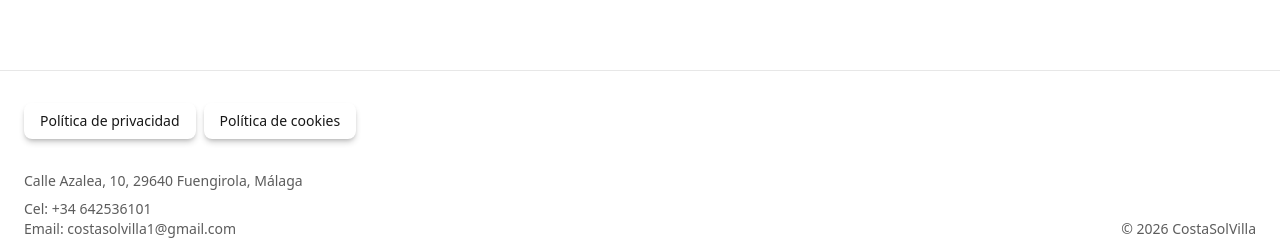
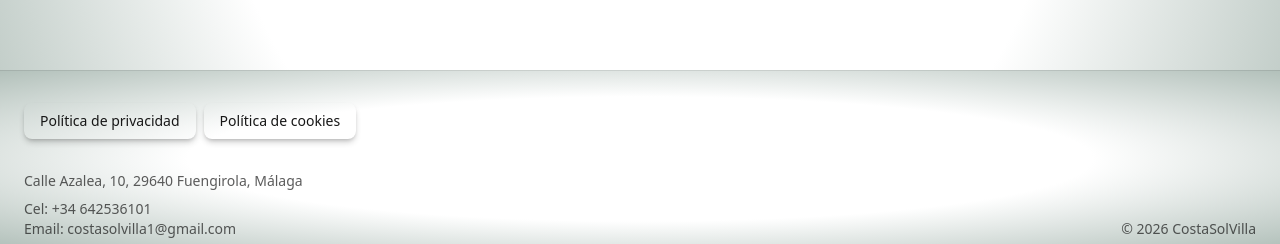
Before and after one commit to RomanKrivocheev/costasolvilla, a Next.js app: page /gallery in a window 1280 px wide. Shown: the part 553-797 px from the top of the page. Built offline with nearby package versions, Linux system fonts and the light colour scheme; no server answers.

Commit message:
Style changes

```diff
--- a/src/app/(site)/layout.tsx
+++ b/src/app/(site)/layout.tsx
@@ -4,10 +4,12 @@ import { SiteFooter } from '@/components/SiteFooter';
 
 const SiteLayout = ({ children }: { children: ReactNode }) => {
   return (
-    <div className="min-h-dvh flex flex-col bg-background text-foreground">
+    <div className="min-h-dvh flex flex-col text-foreground">
       <SiteHeader />
 
-      <main className="flex-1 px-4 sm:px-6 lg:px-12 py-6">{children}</main>
+      <main className="flex-1 px-4 sm:px-6 lg:px-12 py-6 shadow-[0_32px_80px_-40px_rgba(0,0,0,0.6)] dark:shadow-[0_32px_80px_-40px_rgba(255,255,255,0.18)]">
+        {children}
+      </main>
 
       <SiteFooter />
     </div>
--- a/src/app/globals.css
+++ b/src/app/globals.css
@@ -1,8 +1,28 @@
-@import "tailwindcss";
+@import 'tailwindcss';
 
 @plugin "tailwindcss-animate";
 
 @custom-variant dark (&:is(.dark *));
+
+/* simple gradient background */
+.bg-noise {
+  background-color: var(--background);
+  background-image: radial-gradient(
+    circle at center,
+    var(--background) 0%,
+    var(--background) 55%,
+    color-mix(in oklab, var(--primary) 30%, var(--background)) 100%
+  );
+}
+
+.bg-noise-footer {
+  background-color: var(--background);
+  background-image: radial-gradient(
+    var(--background) 0%,
+    var(--background) 50%,
+    color-mix(in oklab, var(--primary) 30%, var(--background)) 100%
+  );
+}
 
 :root {
   --primary: #0b3d2e;
@@ -83,7 +103,7 @@
   --radius-4xl: calc(var(--radius) + 16px);
 }
 
-:root[data-theme="dark"] {
+:root[data-theme='dark'] {
   --background: #0a0a0a;
   --foreground: #ededed;
   --primary: #7a3cff;
--- a/src/app/layout.tsx
+++ b/src/app/layout.tsx
@@ -10,7 +10,7 @@ const RootLayout = async ({ children }: { children: React.ReactNode }) => {
 
   return (
     <html lang={lang}>
-      <body>
+      <body className="bg-noise">
         <ThemeProvider>
           <LanguageProvider initialLang={lang}>{children}</LanguageProvider>
         </ThemeProvider>
--- a/src/components/SiteFooter.tsx
+++ b/src/components/SiteFooter.tsx
@@ -12,7 +12,7 @@ export const SiteFooter = () => {
   const { t } = useLanguage();
 
   return (
-    <footer className="border-t border-foreground/10 bg-background">
+    <footer className="border-t border-foreground/10 bg-noise-footer">
       <div className="mx-auto max-w-7xl px-4 sm:px-6 lg:px-6">
         <div className="flex flex-col gap-4 py-8 sm:flex-row sm:items-center sm:justify-between">
           <div className="flex flex-col gap-2 sm:flex-row sm:items-center">
```
